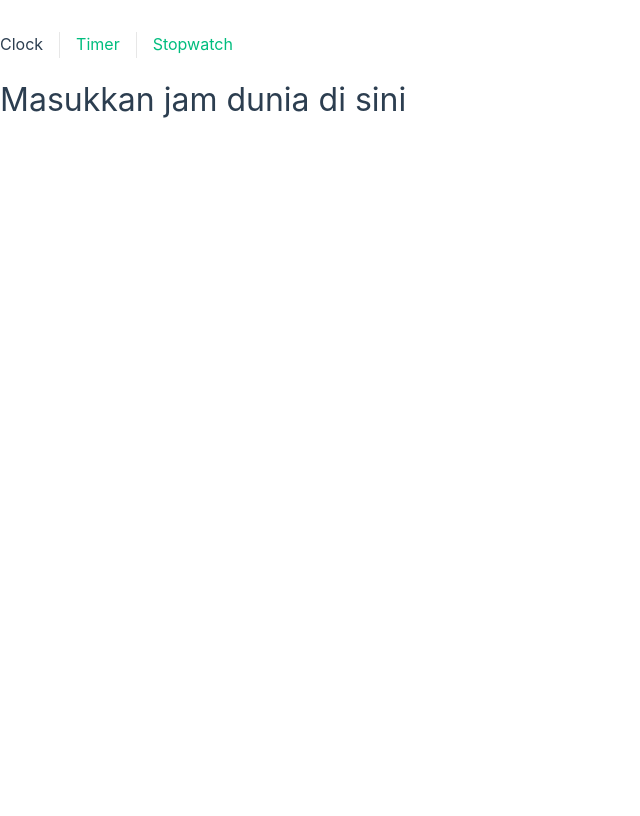
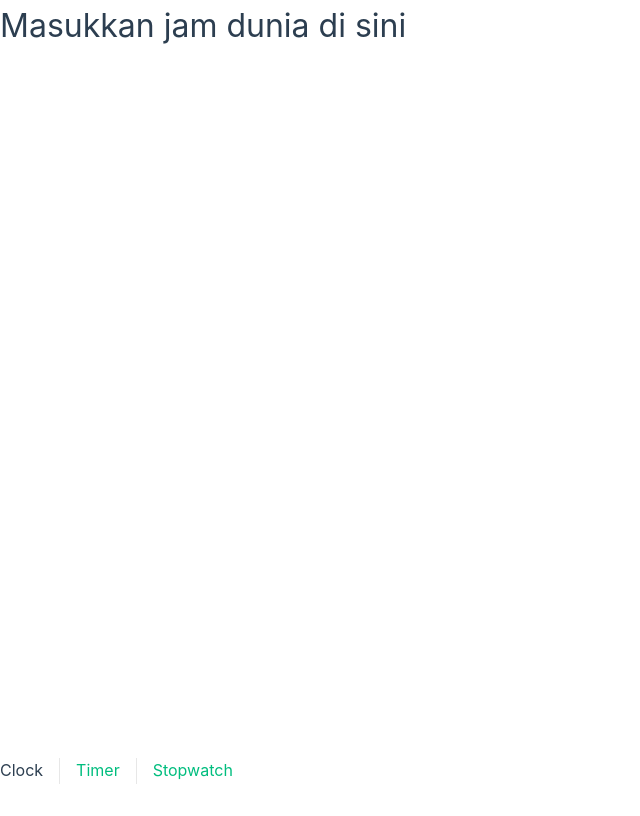
Before and after one commit to Klrfl/TellTime, a Vue app: page / in a window 1280 px wide. Shown: the whole page, without its empty margins (0-640 px from the left). Built offline with nearby package versions, Linux system fonts and the light colour scheme.

Commit message:
styling #app

```diff
--- a/src/App.vue
+++ b/src/App.vue
@@ -1,14 +1,18 @@
 <script setup>
-import { RouterLink, RouterView } from "vue-router";
+import { RouterView } from "vue-router";
 import NavBar from "@/components/NavBar.vue";
 </script>
 
 <template>
-  <header>
-    <NavBar />
-  </header>
-
   <RouterView />
+  <NavBar />
 </template>
 
-<style scoped></style>
+<style>
+#app {
+  min-height: 100vh;
+  display: flex;
+  flex-direction: column;
+  justify-content: space-between;
+}
+</style>
```
